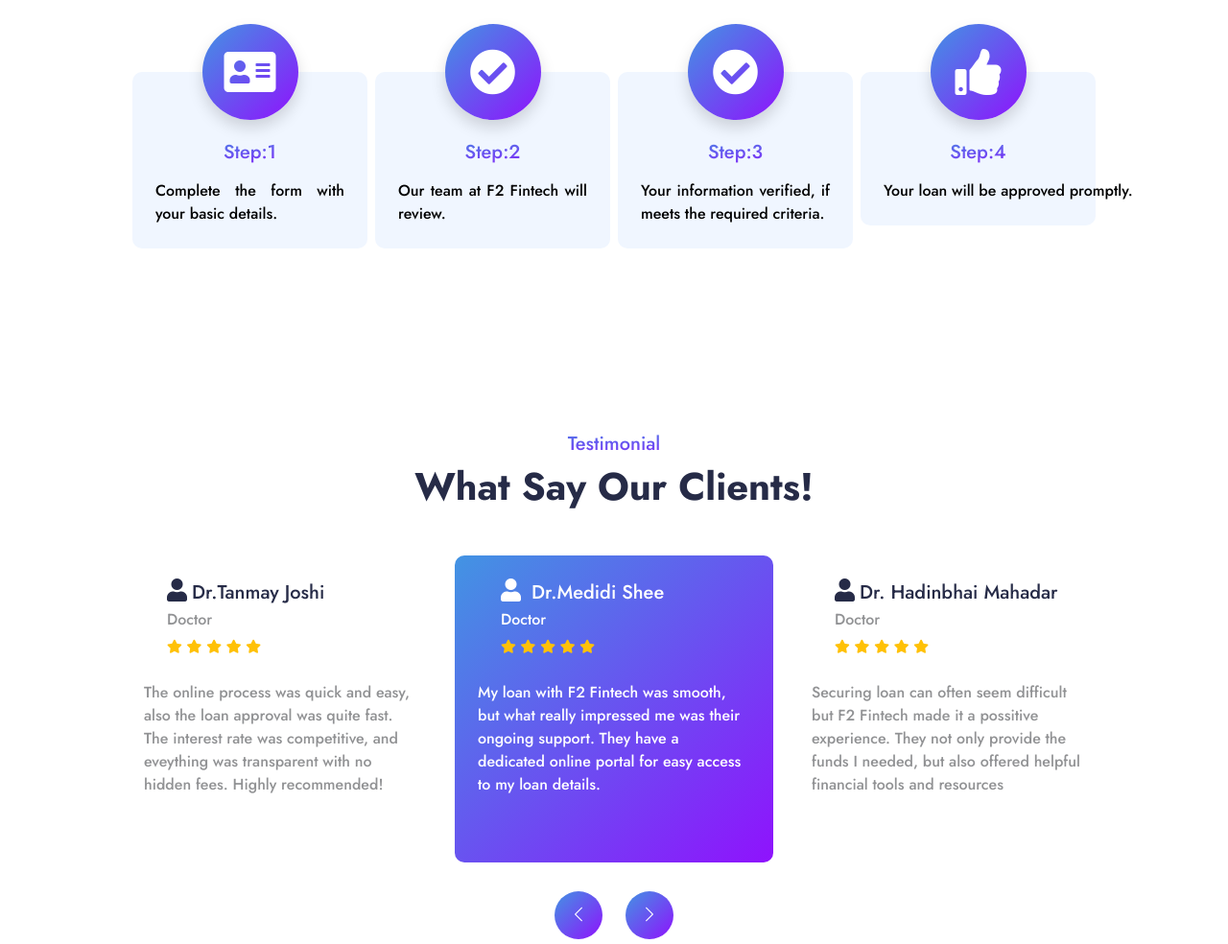
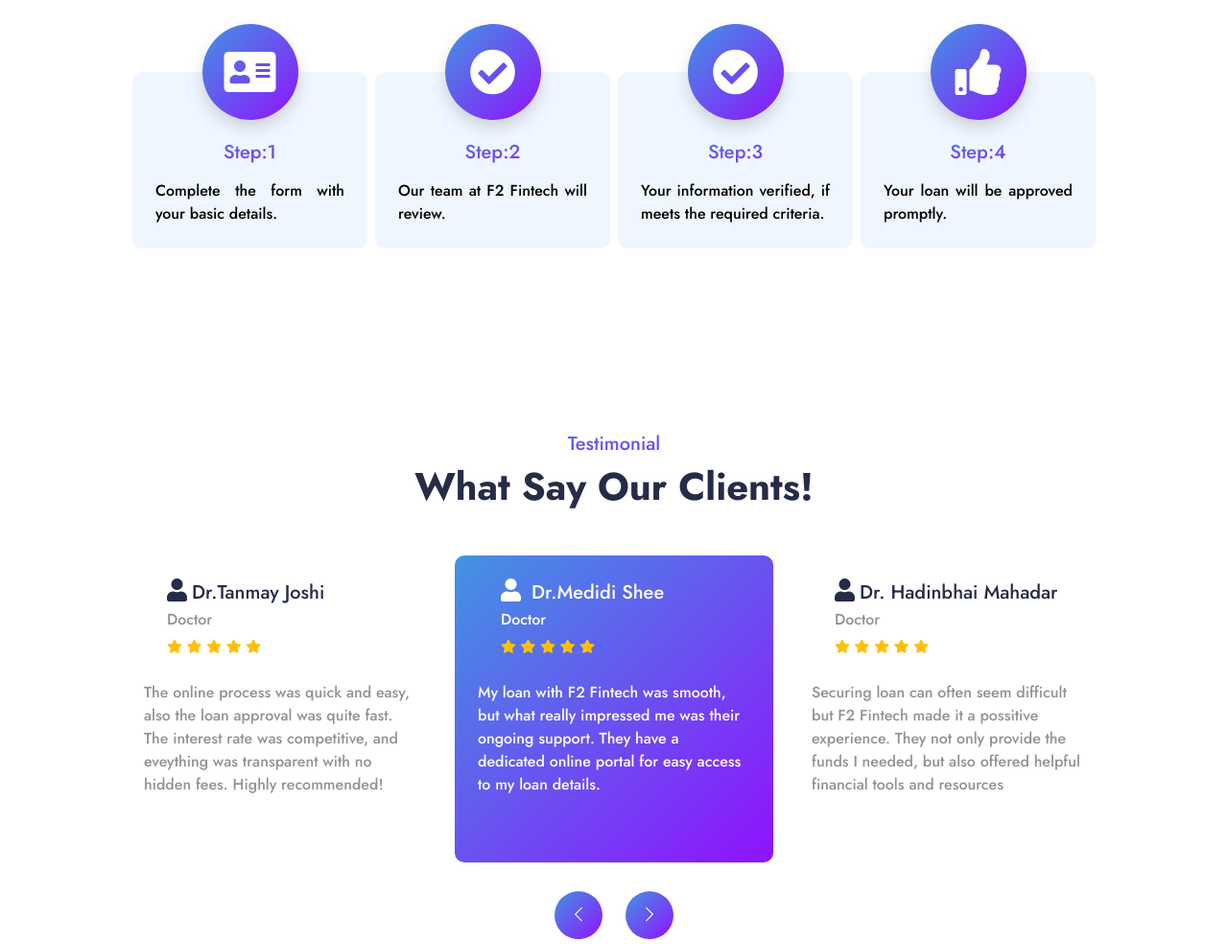
Before and after one commit to rituanuragi/Googleadmarketing, a plain HTML site: page index.html in a window 1280 px wide. Shown: the part 2306-3290 px from the top of the page at 96% size. Drawn offline with nearby package versions, Linux system fonts and the light colour scheme.

Commit message:
Update index.html

```diff
--- a/index.html
+++ b/index.html
@@ -432,7 +432,7 @@
                                     <i class="fa fa-thumbs-up fa-3x text-white"></i>
                                 </div>
                                 <h5 class="mt-4 mb-3 text-primary-gradient">Step:4</h5>
-                                <p class="mb-0 steps-text" style="text-align: justify; text-wrap: nowrap;  ">Your loan will be approved promptly.</p>
+                                <p class="mb-0 st-4 steps-text" style="text-align: justify;   ">Your loan will be approved promptly.</p>
                             </div>
                         </div>
                     </div>
```
